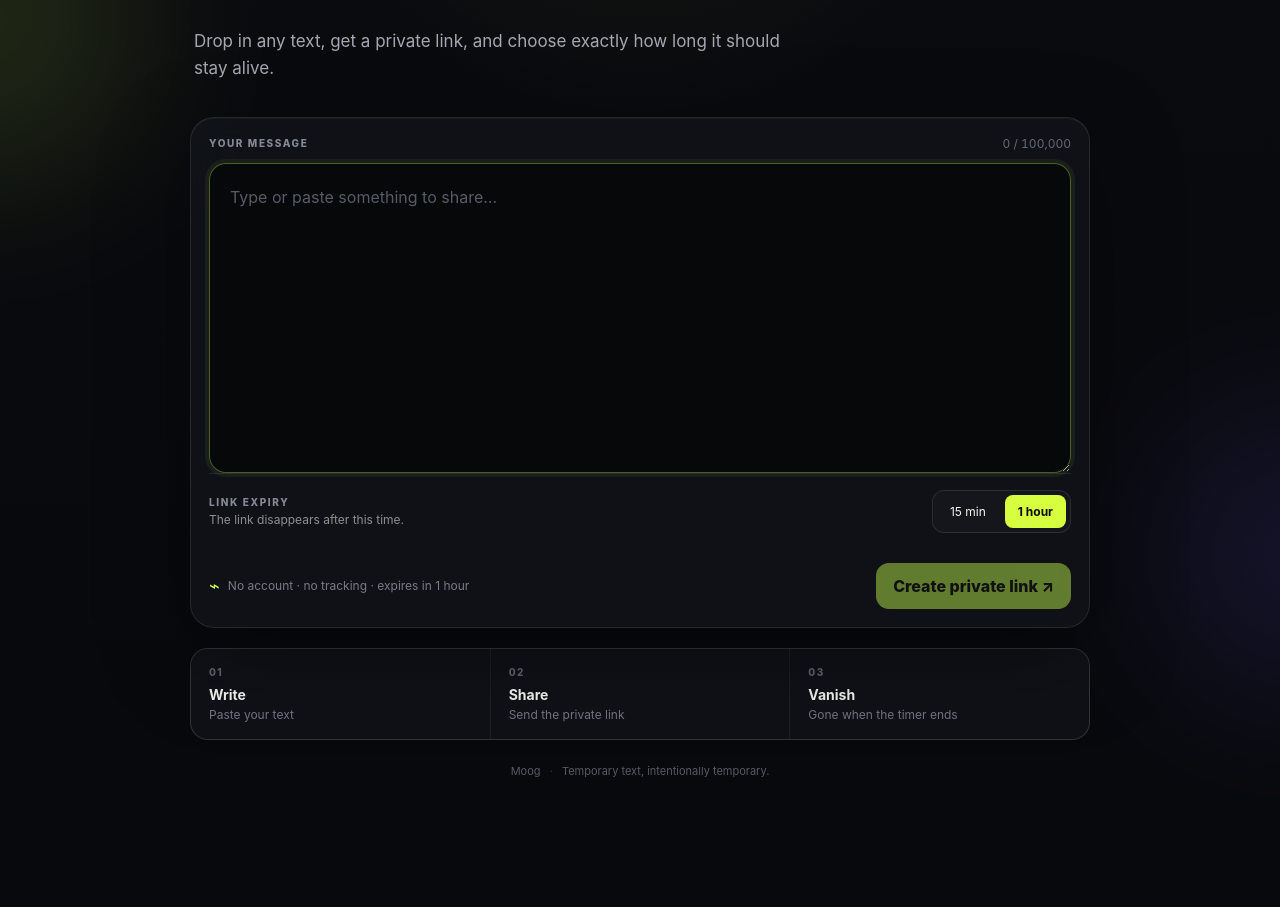
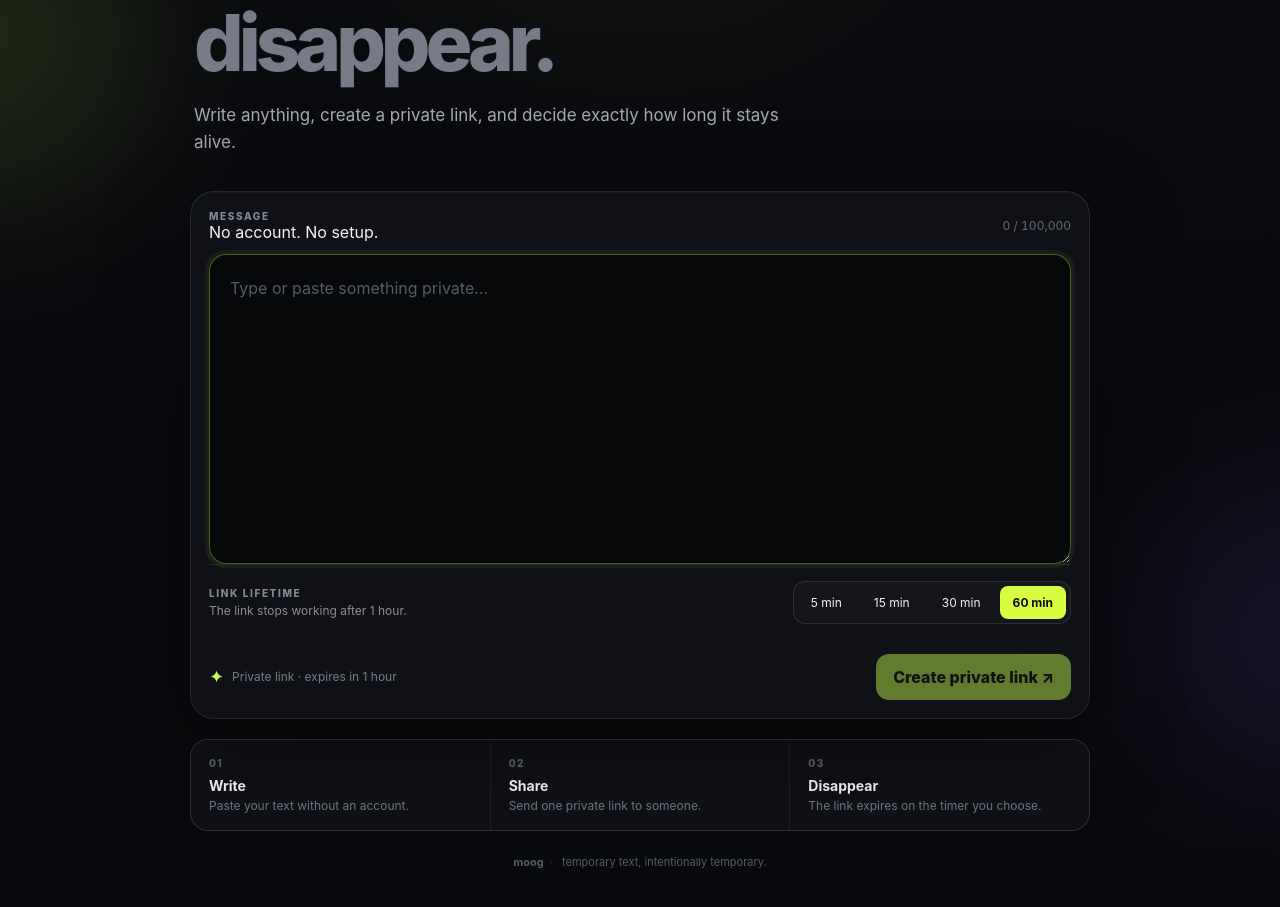
Before and after one commit to addulasaikiran-ops/Moog-1.0, a Next.js app: page / in a window 1280 px wide. Shown: the part 309-1216 px from the top of the page. Before the commit the page ends 1127 px from the top, so only its background shows below. Built offline with nearby package versions, Linux system fonts and the light colour scheme.

Commit message:
Redesign Moog home interface

```diff
--- a/app/page.tsx
+++ b/app/page.tsx
@@ -3,6 +3,13 @@
 import { FormEvent, useState } from "react";
 
 type Expiry = 5 | 15 | 30 | 60;
+
+const expiryLabels: Record<Expiry, string> = {
+  5: "5 minutes",
+  15: "15 minutes",
+  30: "30 minutes",
+  60: "1 hour",
+};
 
 export default function HomePage() {
   const [text, setText] = useState("");
@@ -10,14 +17,24 @@ export default function HomePage() {
   const [url, setUrl] = useState("");
   const [error, setError] = useState("");
   const [loading, setLoading] = useState(false);
+  const [copied, setCopied] = useState(false);
 
   async function handleSubmit(event: FormEvent<HTMLFormElement>) {
-    event.preventDefault(); setError(""); setUrl("");
-    if (!text.trim()) { setError("Write something first."); return; }
+    event.preventDefault();
+    setError("");
+    setUrl("");
+    setCopied(false);
+
+    if (!text.trim()) {
+      setError("Write something first.");
+      return;
+    }
+
     setLoading(true);
     try {
       const response = await fetch("/api/shares", {
-        method: "POST", headers: { "Content-Type": "application/json" },
+        method: "POST",
+        headers: { "Content-Type": "application/json" },
         body: JSON.stringify({ text, expiryMinutes: expiry }),
       });
       const data = (await response.json()) as { url?: string; error?: string };
@@ -25,77 +42,142 @@ export default function HomePage() {
       setUrl(data.url ?? "");
     } catch (err) {
       setError(err instanceof Error ? err.message : "Something went wrong.");
-    } finally { setLoading(false); }
+    } finally {
+      setLoading(false);
+    }
   }
 
   async function copyLink() {
     if (!url) return;
-    try { await navigator.clipboard.writeText(url); } catch {}
+    try {
+      await navigator.clipboard.writeText(url);
+      setCopied(true);
+      window.setTimeout(() => setCopied(false), 1600);
+    } catch {
+      setError("Could not copy the link. You can select it manually.");
+    }
   }
 
-  const expiryLabel = expiry === 15 ? "15 minutes" : "1 hour";
+  const expiryLabel = expiryLabels[expiry];
 
   return (
     <main className="home">
-      <div className="ambient ambientOne" /><div className="ambient ambientTwo" />
+      <div className="ambient ambientOne" />
+      <div className="ambient ambientTwo" />
+
       <div className="shell">
         <header className="topbar">
-          <div className="logo"><span className="logoMark">M</span><span>Moog</span></div>
-          <div className="badge"><span className="pulse" /> private by default</div>
+          <a className="logo" href="/" aria-label="Moog home">
+            <span className="logoMark">M</span>
+            <span>moog</span>
+          </a>
+          <div className="badge"><span className="pulse" /> temporary by design</div>
         </header>
 
         <section className="hero">
-          <div className="eyebrow">TEMPORARY TEXT SHARING</div>
-          <h1>Share words.<br /><span>Leave no trail.</span></h1>
-          <p className="heroCopy">Drop in any text, get a private link, and choose exactly how long it should stay alive.</p>
+          <div className="eyebrow">PRIVATE TEXT SHARING</div>
+          <h1>Say it once.<br /><span>Then let it disappear.</span></h1>
+          <p className="heroCopy">
+            Write anything, create a private link, and decide exactly how long it stays alive.
+          </p>
         </section>
 
         <section className="composer card">
           <form onSubmit={handleSubmit}>
             <div className="composerTop">
-              <div className="fieldLabel">YOUR MESSAGE</div>
+              <div>
+                <div className="fieldLabel">MESSAGE</div>
+                <div className="editorHint">No account. No setup.</div>
+              </div>
               <div className="counter">{text.length.toLocaleString()} / 100,000</div>
             </div>
-            <textarea value={text} onChange={(event) => setText(event.target.value)}
-              placeholder="Type or paste something to share…" maxLength={100000}
-              aria-label="Text to share" autoFocus />
+
+            <textarea
+              value={text}
+              onChange={(event) => {
+                setText(event.target.value);
+                setError("");
+                setUrl("");
+              }}
+              placeholder="Type or paste something private…"
+              maxLength={100000}
+              aria-label="Text to share"
+              autoFocus
+            />
 
             <div className="expiryPicker">
               <div>
-                <div className="fieldLabel">LINK EXPIRY</div>
-                <div className="expiryHint">The link disappears after this time.</div>
+                <div className="fieldLabel">LINK LIFETIME</div>
+                <div className="expiryHint">The link stops working after {expiryLabel}.</div>
               </div>
               <div className="expiryOptions" role="group" aria-label="Link expiry">
-                <button type="button" className={expiry === 15 ? "expiryOption active" : "expiryOption"}
-                  onClick={() => setExpiry(15)} aria-pressed={expiry === 15}>15 min</button>
-                <button type="button" className={expiry === 60 ? "expiryOption active" : "expiryOption"}
-                  onClick={() => setExpiry(60)} aria-pressed={expiry === 60}>1 hour</button>
+                {[5, 15, 30, 60].map((minutes) => (
+                  <button
+                    key={minutes}
+                    type="button"
+                    className={expiry === minutes ? "expiryOption active" : "expiryOption"}
+                    onClick={() => setExpiry(minutes as Expiry)}
+                    aria-pressed={expiry === minutes}
+                  >
+                    {minutes === 60 ? "60 min" : `${minutes} min`}
+                  </button>
+                ))}
               </div>
             </div>
 
             <div className="composerBottom">
-              <div className="trust"><span>⌁</span><span>No account · no tracking · expires in {expiryLabel}</span></div>
+              <div className="trust">
+                <span className="trustIcon">✦</span>
+                <span>Private link · expires in {expiryLabel}</span>
+              </div>
               <button className="primary" type="submit" disabled={loading || !text.trim()}>
-                {loading ? <><span className="spinner" /> Creating…</> : <>Create private link <span>↗</span></>}
+                {loading ? (
+                  <><span className="spinner" /> Creating secure link…</>
+                ) : (
+                  <>Create private link <span className="arrow">↗</span></>
+                )}
               </button>
             </div>
           </form>
-          {error ? <p className="error">{error}</p> : null}
+
+          {error ? (
+            <p className="error" role="alert"><span>!</span>{error}</p>
+          ) : null}
+
           {url ? (
-            <div className="result">
-              <div><div className="resultLabel">YOUR LINK IS READY · EXPIRES IN {expiryLabel.toUpperCase()}</div>
-                <a href={url} target="_blank" rel="noreferrer">{url}</a></div>
-              <button className="copy" type="button" onClick={copyLink}>Copy link</button>
+            <div className="result" aria-live="polite">
+              <div className="resultIcon">✓</div>
+              <div className="resultBody">
+                <div className="resultLabel">PRIVATE LINK CREATED</div>
+                <a href={url} target="_blank" rel="noreferrer">{url}</a>
+                <div className="resultMeta">Expires in {expiryLabel}</div>
+              </div>
+              <button className="copy" type="button" onClick={copyLink}>
+                {copied ? "Copied ✓" : "Copy link"}
+              </button>
             </div>
           ) : null}
         </section>
 
-        <div className="features">
-          <div><span>01</span><strong>Write</strong><small>Paste your text</small></div>
-          <div><span>02</span><strong>Share</strong><small>Send the private link</small></div>
-          <div><span>03</span><strong>Vanish</strong><small>Gone when the timer ends</small></div>
-        </div>
-        <footer>Moog <span>·</span> Temporary text, intentionally temporary.</footer>
+        <section className="features" aria-label="How Moog works">
+          <div>
+            <span>01</span>
+            <strong>Write</strong>
+            <small>Paste your text without an account.</small>
+          </div>
+          <div>
+            <span>02</span>
+            <strong>Share</strong>
+            <small>Send one private link to someone.</small>
+          </div>
+          <div>
+            <span>03</span>
+            <strong>Disappear</strong>
+            <small>The link expires on the timer you choose.</small>
+          </div>
+        </section>
+
+        <footer><strong>moog</strong><span>·</span> temporary text, intentionally temporary.</footer>
       </div>
     </main>
   );
```
